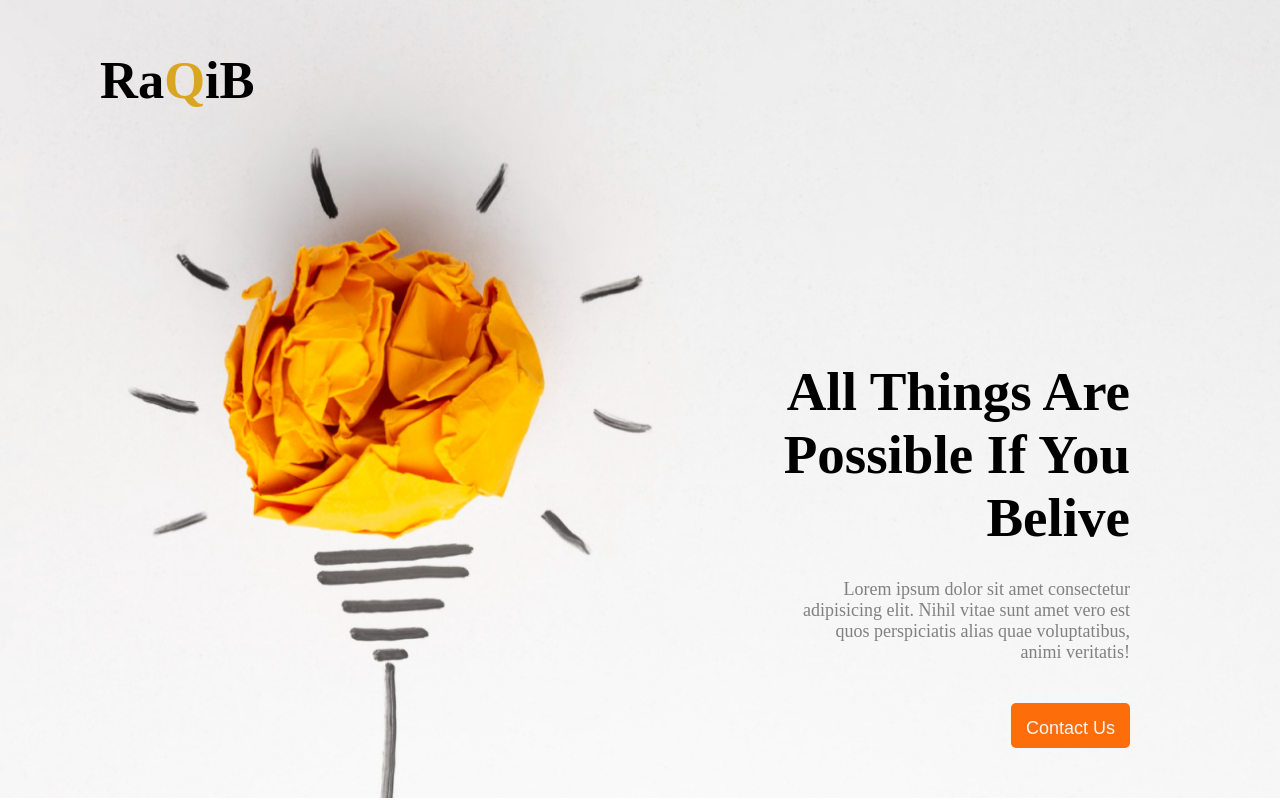
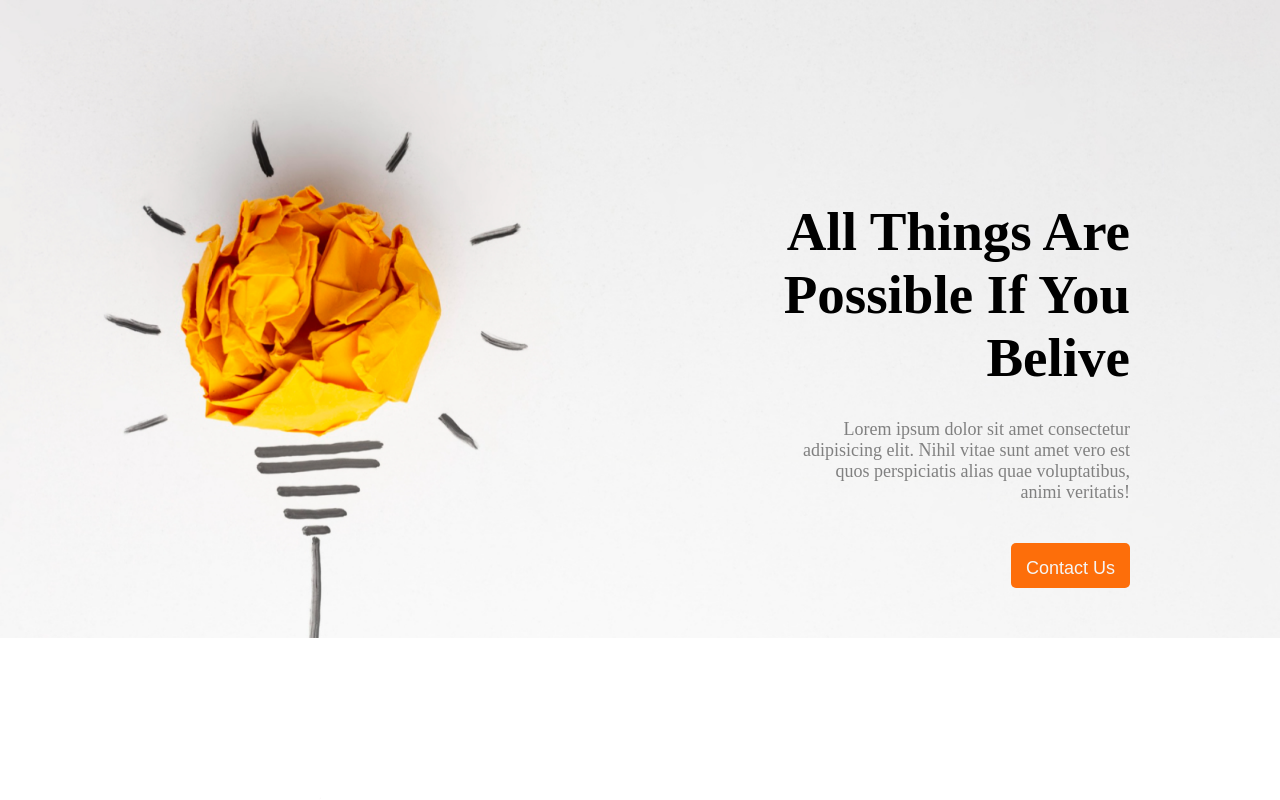
Before and after one commit to Ashiqur2279/assainment, a plain HTML site: page index.html in a window 1280 px wide. Shown: the top 800 px of the page. Drawn offline with Linux system fonts and the light colour scheme.

Commit message:
nav hide

```diff
--- a/assainment.css
+++ b/assainment.css
@@ -11,11 +11,11 @@
     background-size: cover;
 }
 
-.nav{
+/* .nav{
     padding: 50px 100px;
     font-size: 35px;
     font-weight: 800;
-}
+} */
 
 .nav-color{
     color:goldenrod ;
--- a/index.html
+++ b/index.html
@@ -13,11 +13,11 @@
     <!-- section one -->
 
     <div class="section-one">
-        <nav class="nav">
+        <!-- <nav class="nav">
             <h2 class="nav-title">Ra<span class="nav-color">Q</span>iB</h2>
 
 
-        </nav>
+        </nav> -->
         <div>
             <h1 class="section-one-title">All Things Are Possible If You Belive</h1>
         </div>
```
